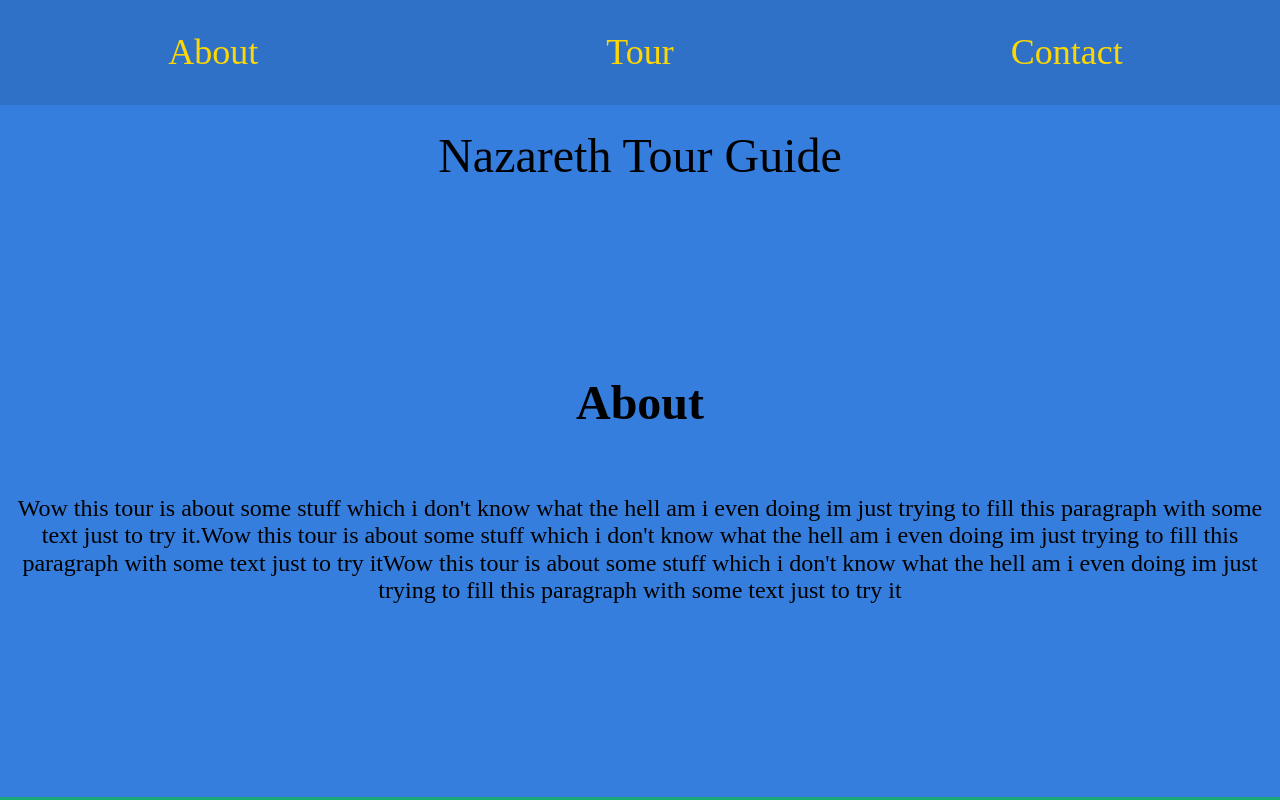
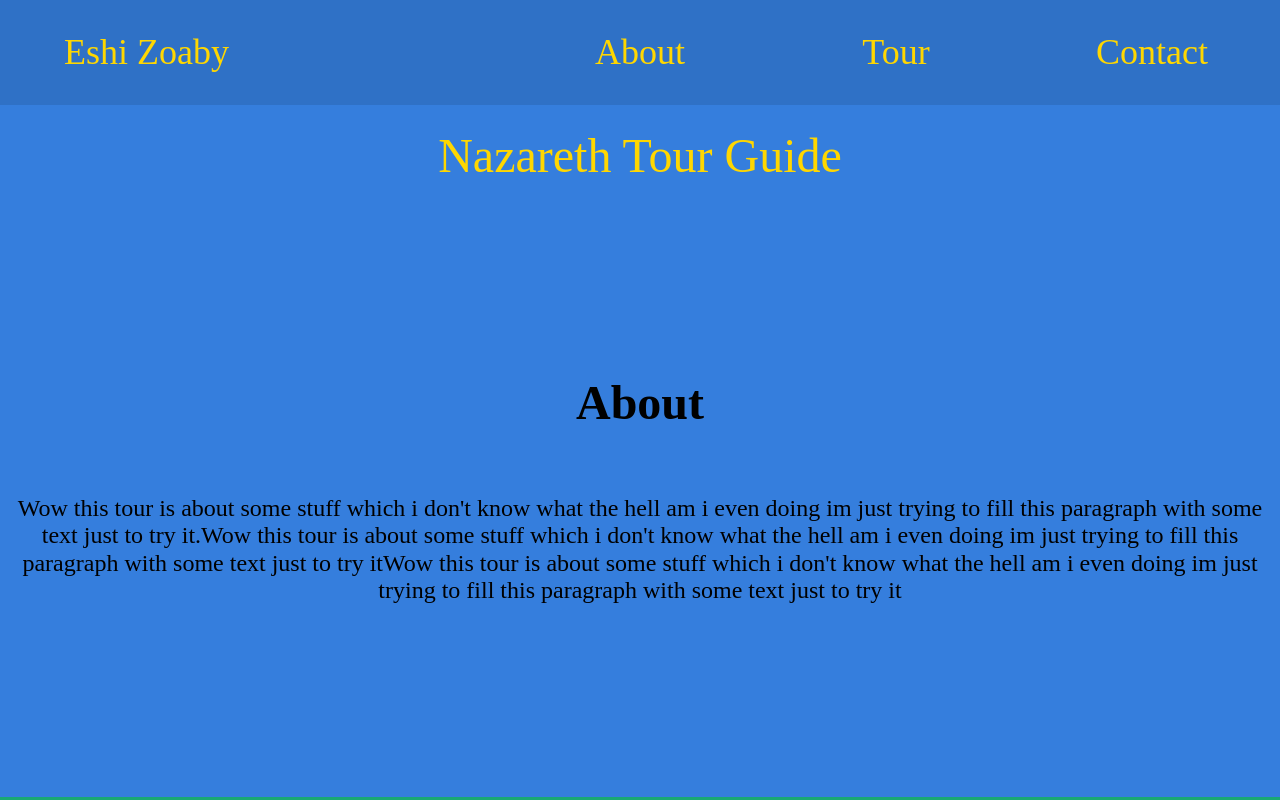
Before and after one commit to shiryz/nazareth-tour-guide, a React app: page / in a window 1280 px wide. Shown: the top 800 px of the page. Built offline with nearby package versions, Linux system fonts and the light colour scheme.

Commit message:
finish this shit

```diff
--- a/src/components/nav-bar.jsx
+++ b/src/components/nav-bar.jsx
@@ -1,14 +1,19 @@
 import React from 'react';
 
 const NavBar = () => (
-  <div>
-    <div className="dt dt--fixed fixed">
-      <a className="dtc tc pv4 bg-black-10 link f2 yellow" href="#About">About</a>
-      <a className="dtc tc pv4 bg-black-10 link f2 yellow" href="#Tour">Tour</a>
-      <a className="dtc tc pv4 bg-black-10 link f2 yellow" href="#Contact">Contact</a>
+  <div className="w-100">
+    <div className="fixed">
+      <div className="w-40 bg-black-10 pv4 fl">
+        <span className="f2 mh5 yellow">Eshi Zoaby</span>
+      </div>
+      <div className="dt dt--fixed w-60 fr">
+        <a className="dtc tc pv4 bg-black-10 link f2 yellow" href="#About">About</a>
+        <a className="dtc tc pv4 bg-black-10 link f2 yellow" href="#Tour">Tour</a>
+        <a className="dtc tc pv4 bg-black-10 link f2 yellow" href="#Contact">Contact</a>
+      </div>
     </div>
     <div className="tc bg-blue pt6 pb4">
-      <span className="f1">Nazareth Tour Guide</span>
+      <span className="f1 yellow">Nazareth Tour Guide</span>
     </div>
   </div>
 );
```
